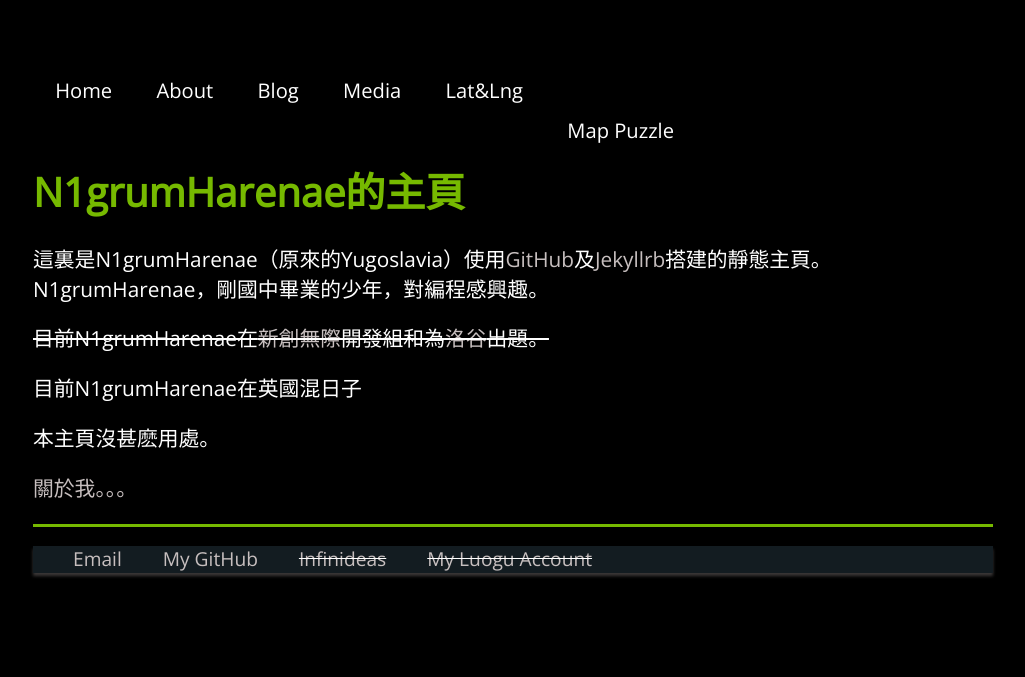
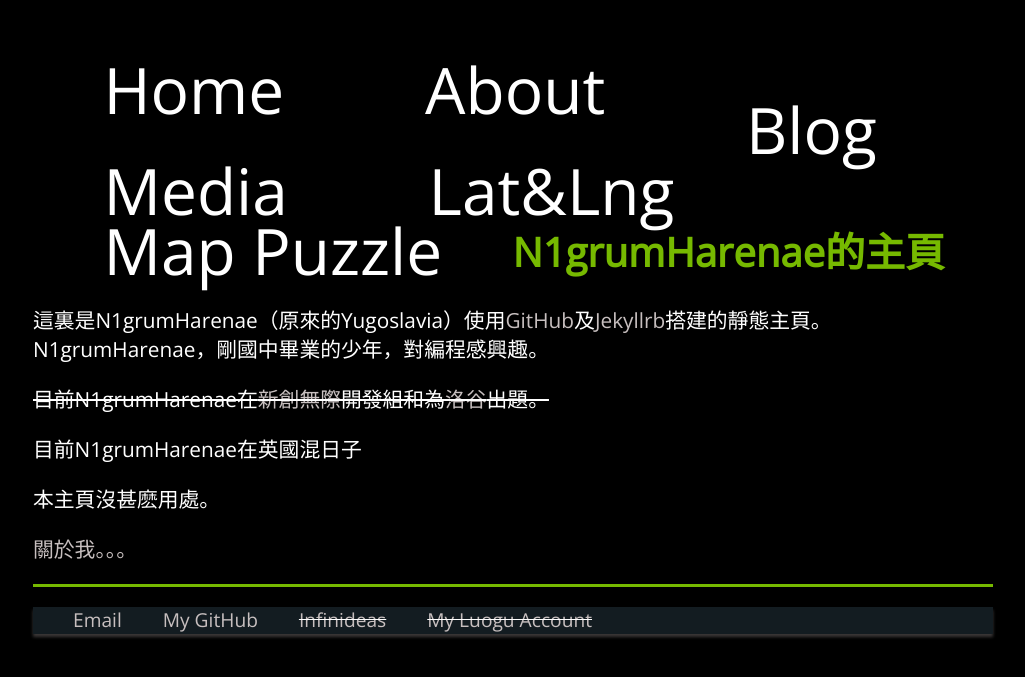
Before and after one commit to Jugoslawien/jugoslawien.github.io, a Jekyll site: the page built from index.html, in a window 1280 px wide. Shown: the top 677 px of the page, without its empty margins (127-1152 px from the left). Built offline with Jekyll 4.4.1, drawn with Linux system fonts in a browser that asks for light colours; a script that is not in the unit is left out.

Commit message:
Update main.css

```diff
--- a/css/main.css
+++ b/css/main.css
@@ -15,7 +15,7 @@ em { font-style:italic; color:#fff; font-size: 1.7em; }
     text-align: center;
     text-decoration: none;
     display: inline-block;
-    font-size: 0.7em;
+    font-size: 5vw;
     cursor: pointer;
     float: left;
     transition-duration: 0.4s;
```
